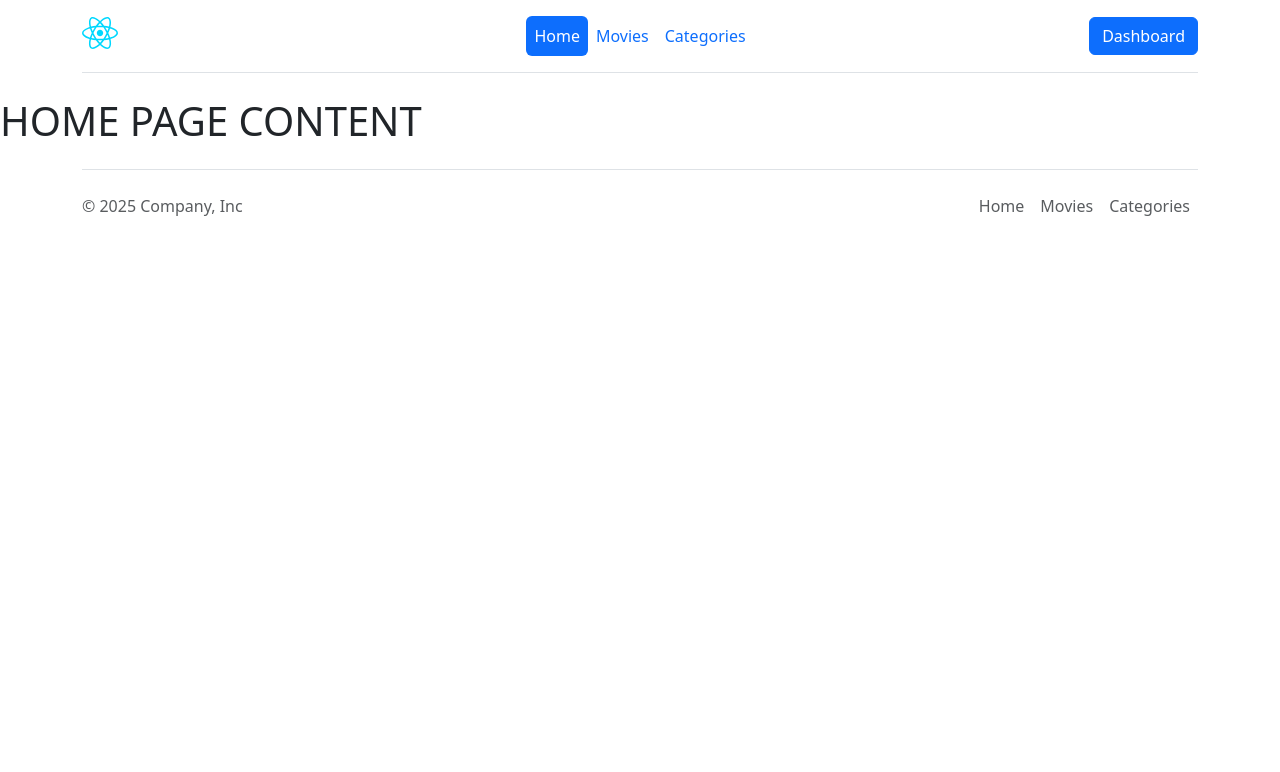
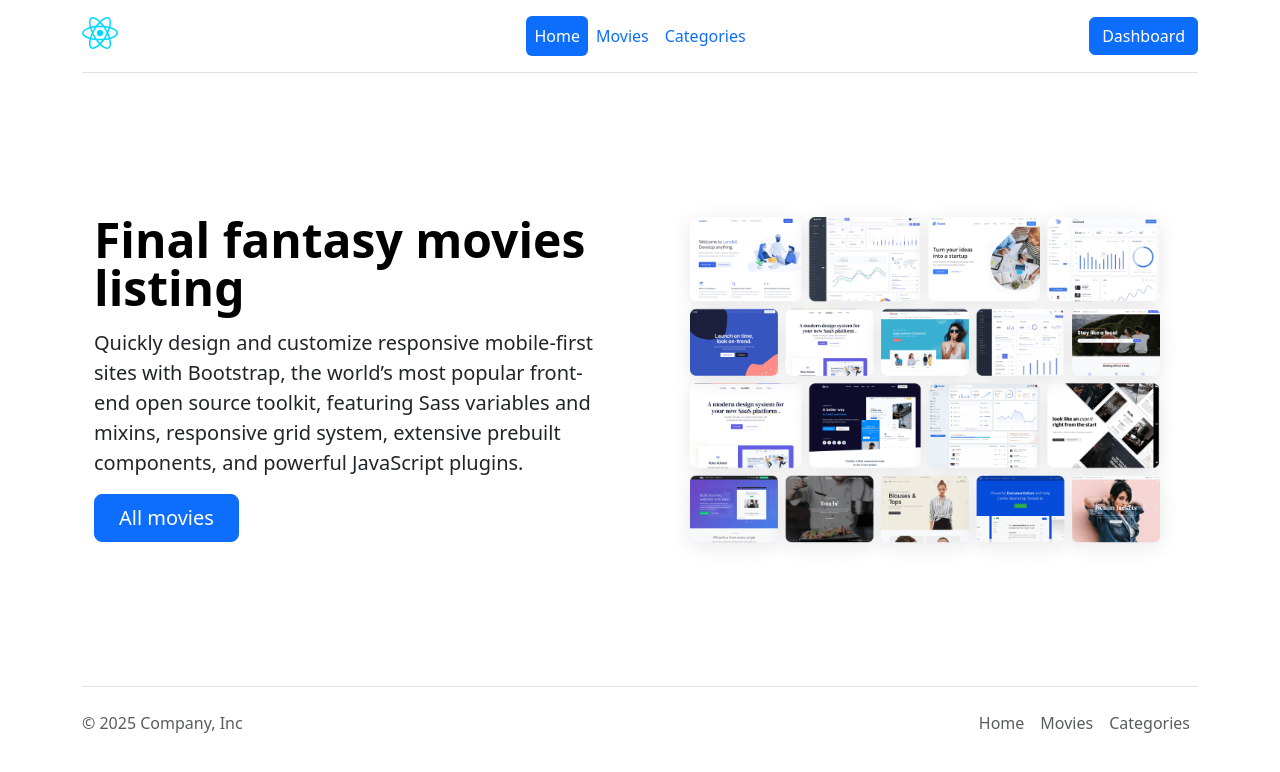
Before and after one commit to front-end-by-rimantas/55-grupe-final-fantasy, a React (Vite) app in the folder client/: page / in a window 1280 px wide. Shown: the top 772 px of the page. Built offline with nearby package versions, Linux system fonts and the light colour scheme.

Commit message:
Home page

```diff
--- a/client/src/pages/public/Home.jsx
+++ b/client/src/pages/public/Home.jsx
@@ -1,5 +1,24 @@
+import { Link } from 'react-router';
+import heroImg from '../../assets/hero.png';
+
 export function HomePage() {
     return (
-        <h1>HOME PAGE CONTENT</h1>
+        <main>
+            <div className="container col-xxl-8 px-4 py-5">
+                <div className="row flex-lg-row-reverse align-items-center g-5 py-5">
+                    <div className="col-10 col-sm-8 col-lg-6">
+                        <img src={heroImg} className="d-block mx-lg-auto img-fluid" alt="Bootstrap Themes"
+                            width={700} height={500} loading="lazy" />
+                    </div>
+                    <div className="col-lg-6">
+                        <h1 className="display-5 fw-bold text-body-emphasis lh-1 mb-3">Final fantasy movies listing</h1>
+                        <p className="lead">Quickly design and customize responsive mobile-first sites with Bootstrap, the world’s most popular front-end open source toolkit, featuring Sass variables and mixins, responsive grid system, extensive prebuilt components, and powerful JavaScript plugins.</p>
+                        <div className="d-grid gap-2 d-md-flex justify-content-md-start">
+                            <Link href="/movies" className="btn btn-primary btn-lg px-4 me-md-2">All movies</Link>
+                        </div>
+                    </div>
+                </div>
+            </div>
+        </main>
     );
 }
```
Also changed, not shown: client/src/assets/default.png (added), client/src/assets/hero.png (added).
